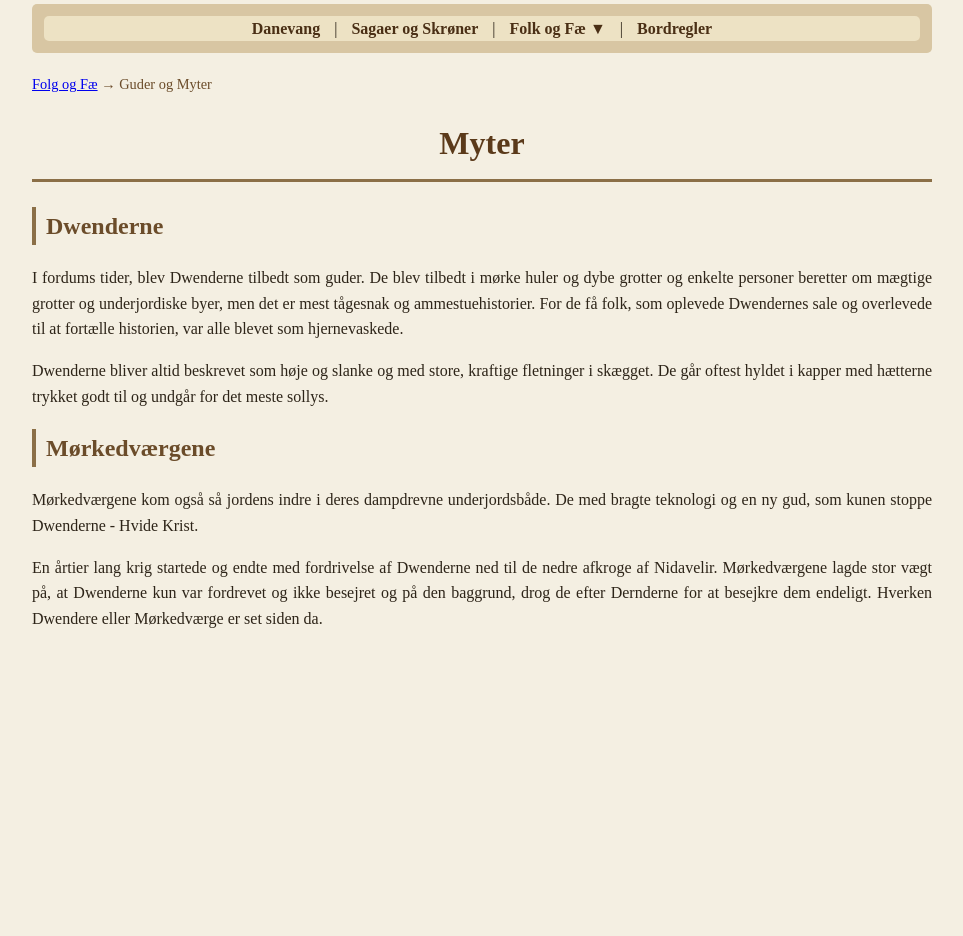
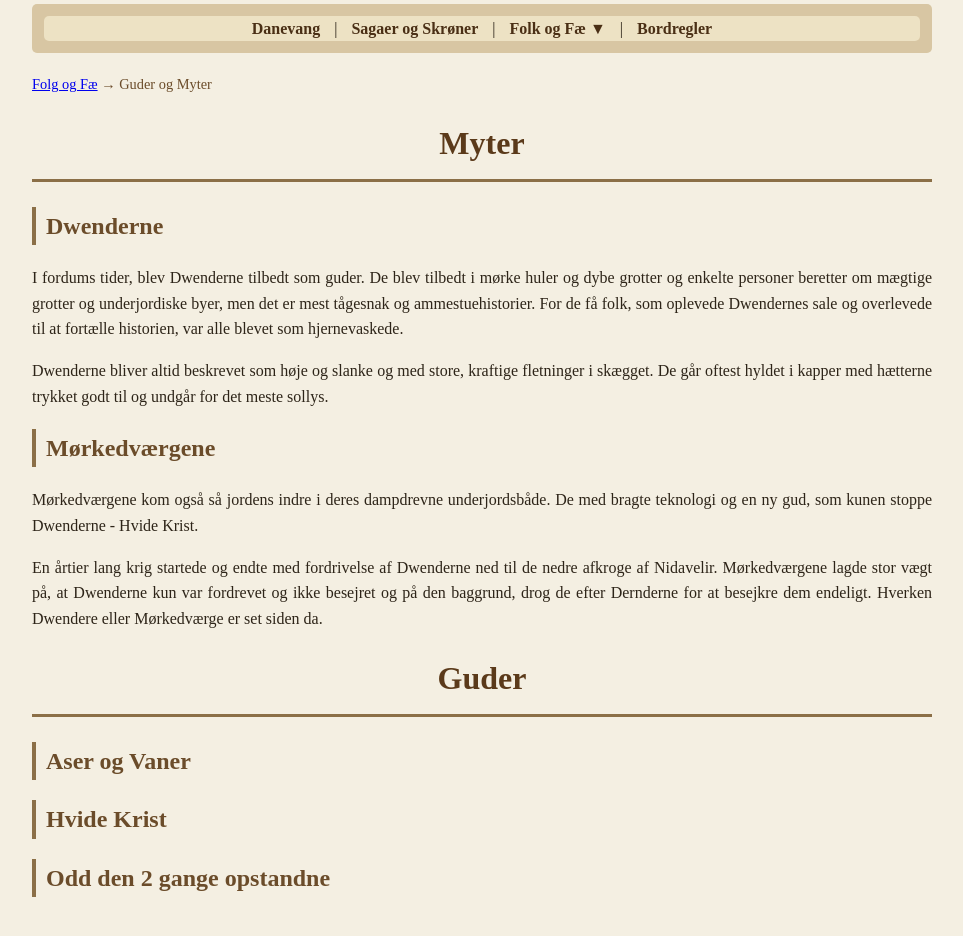
Before and after one commit to Stoffer75/den2side.dk, a Jekyll site: the page built from karakterer/guder.html, in a window 1280 px wide, cut to the strip 274-1211 px from the top of the page. Shown: the whole strip, without its empty margins (158-1121 px from the left). Built offline with Jekyll 4.4.1, drawn with Linux system fonts in a browser that asks for light colours; before the commit the page ends 941 px from its top, so only the background shows below that.

Commit message:
Add new sections for gods in guder.html
Added new sections for gods including Aser, Vaner, Hvide Krist, and Odd den 2 gange opstandne.

```diff
--- a/karakterer/guder.html
+++ b/karakterer/guder.html
@@ -11,7 +11,7 @@ title: Danevang
   <h2>Dwenderne</h2>
     <p>I fordums tider, blev Dwenderne tilbedt som guder.
     De blev tilbedt i mørke huler og dybe grotter og enkelte personer beretter om mægtige grotter og underjordiske byer, men det er mest tågesnak og ammestuehistorier.
-    For de få folk, som oplevede Dwendernes sale og overlevede til at fortælle historien, var alle blevet som hjernevaskede.
+    For de få folk, som oplevede Dwendernes sale og overlevede til at fortælle historien, var alle blevet som hjernevaskede.</p>
 
     <p></p>
 
@@ -26,3 +26,26 @@ title: Danevang
     <p>En årtier lang krig startede og endte med fordrivelse af Dwenderne ned til de nedre afkroge af Nidavelir.
       Mørkedværgene lagde stor vægt på, at Dwenderne kun var fordrevet og ikke besejret og på den baggrund, drog de efter Dernderne for at besejkre dem endeligt.
       Hverken Dwendere eller Mørkedværge er set siden da.</p>
+
+<h1>Guder</h1>
+
+  <h2>Aser og Vaner</h2>
+    <p></p>
+
+    <p></p>
+
+    <p></p>
+
+  <h2>Hvide Krist</h2>
+    <p></p>
+
+    <p></p>
+
+    <p></p>
+
+  <h2>Odd den 2 gange opstandne</h2>
+    <p></p>
+
+    <p></p>
+
+    <p></p>
```
